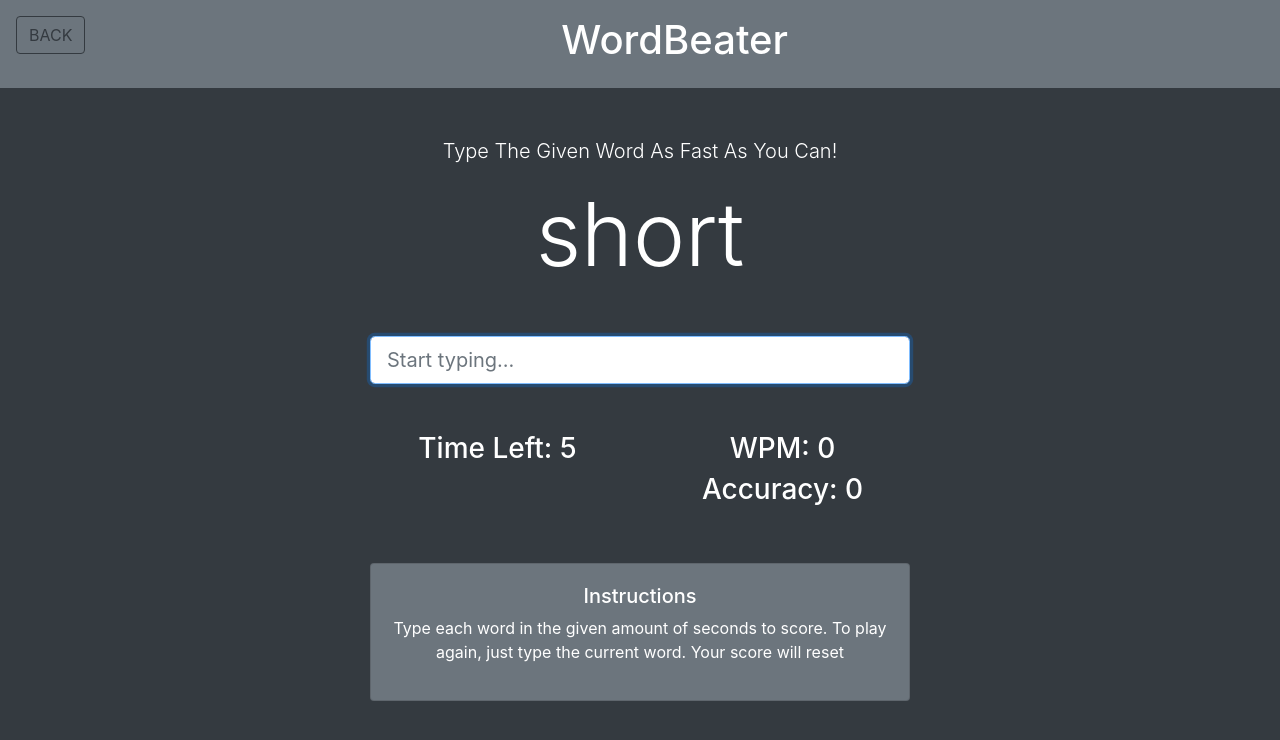
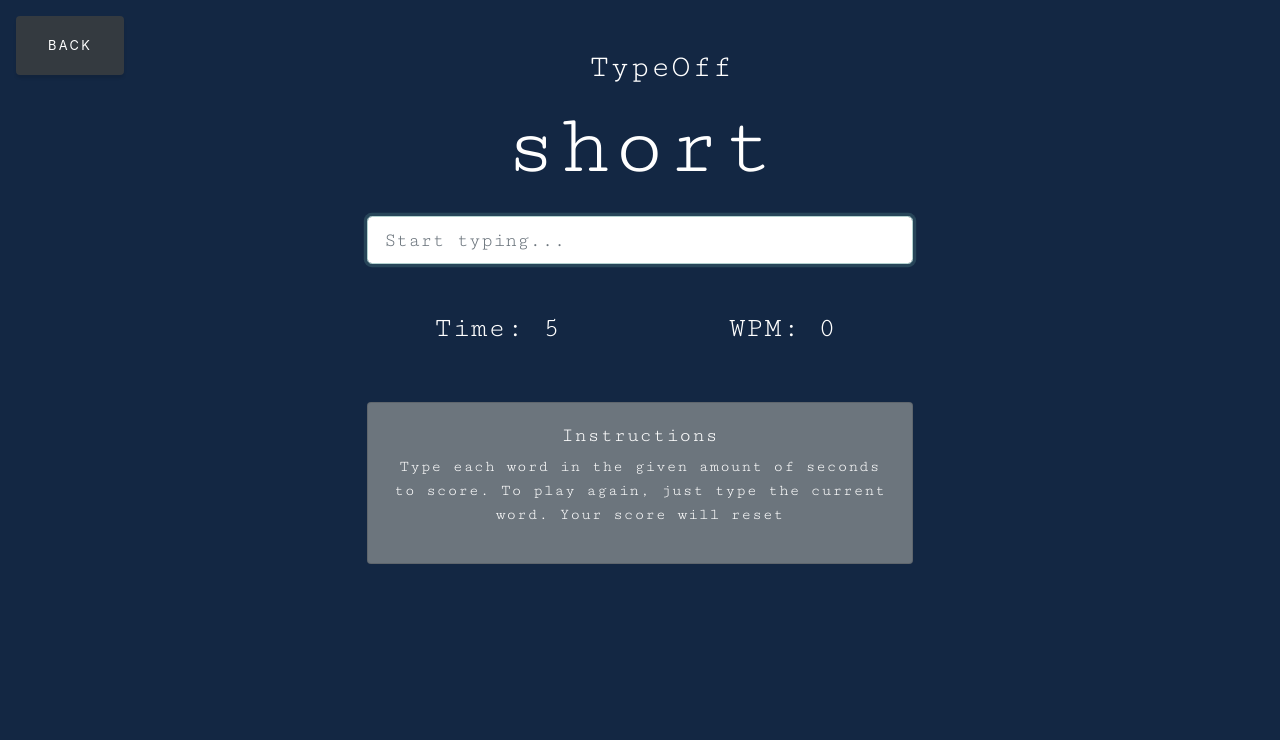
Before and after one commit to Zolo-amgaa/HackMIT, a plain HTML site: page website/game.html in a window 1280 px wide. Drawn offline with nearby package versions, Linux system fonts and the light colour scheme; no server answers.

Commit message:
game screen updates

```diff
--- a/website/css/game.css
+++ b/website/css/game.css
@@ -1,9 +1,19 @@
+body {
+  background-color: #132743;
+  font-family: 'Cutive Mono', monospace;
+}
+
+header {
+  text-align: center;
+}
+
 .back {
-  display: inline-block;
-  margin-right: 50px;
+  display: block;
+  margin-right: 20px;
 }
 
 .main-title {
-  display: inline-block;
-
+  display: block;
+  background-color: #132743;
+  left: 10px;
 }
--- a/website/game.html
+++ b/website/game.html
@@ -5,25 +5,30 @@
   <meta charset="UTF-8">
   <meta name="viewport" content="width=device-width, initial-scale=1.0">
   <meta http-equiv="X-UA-Compatible" content="ie=edge">
-  <title>WordBeater</title>
+  <title>TypeOff</title>
 
   <link rel="stylesheet" href="https://stackpath.bootstrapcdn.com/bootstrap/4.1.3/css/bootstrap.min.css" integrity="sha384-MCw98/SFnGE8fJT3GXwEOngsV7Zt27NXFoaoApmYm81iuXoPkFOJwJ8ERdknLPMO" crossorigin="anonymous">
+  <link href="https://fonts.googleapis.com/css2?family=Cutive+Mono&display=swap" rel="stylesheet">
+
+  <link rel="stylesheet" href="css/styles.css" />
+
 
   <script src="https://cdnjs.cloudflare.com/ajax/libs/socket.io/2.3.0/socket.io.js" integrity="sha512-v8ng/uGxkge3d1IJuEo6dJP8JViyvms0cly9pnbfRxT6/31c3dRWxIiwGnMSWwZjHKOuY3EVmijs7k1jz/9bLA==" crossorigin="anonymous"></script>
 </head>
 
-<body class="bg-dark text-white ">
-  <header class="bg-secondary text-center p-3 mb-5">
-    <a class="btn btn-outline-dark" style="float: left;" href="index.html">BACK</a>
-
-    <h1 class="main-title">WordBeater</h1>
+<body class="text-white">
+  <header class="text-center p-3 mb-5">
+    <a class="btn btn-dark" style="float: left;" href="index.html">BACK</a>
   </header>
   <div class="container text-center">
+
+    <h2 class="main-title">TypeOff</h2>
+
 
     <!-- Word & Input -->
     <div class="row">
       <div class="col-md-6 mx-auto">
-        <p class="lead">Type The Given Word As Fast As You Can!</p>
+        <!-- <p class="lead">Type The Given Word As Fast As You Can!</p> -->
         <h2 class="display-2 mb-5" id="current-word">hello</h2>
         <input type="text" class="form-control form-control-lg" placeholder="Start typing..." id="word-input" autofocus>
         <h4 class="mt-3" id="message"></h4>
@@ -31,7 +36,7 @@
         <!-- Time & Score Columns -->
         <div class="row mt-5">
           <div class="col-md-6">
-            <h3>Time Left:
+            <h3>Time:
               <span id="time">0</span>
             </h3>
           </div>
@@ -39,9 +44,9 @@
             <h3>WPM:
               <span id="wpm">0</span>
             </h3>
-            <h3>Accuracy:
+            <!-- <h3>Accuracy:
               <span id="accuracy">0</span>
-            </h3>
+            </h3> -->
           </div>
         </div>
 
```
Also changed, not shown: website/css/styles.css, website/game.js (line endings or trailing spaces), website/js/index.js (added).
